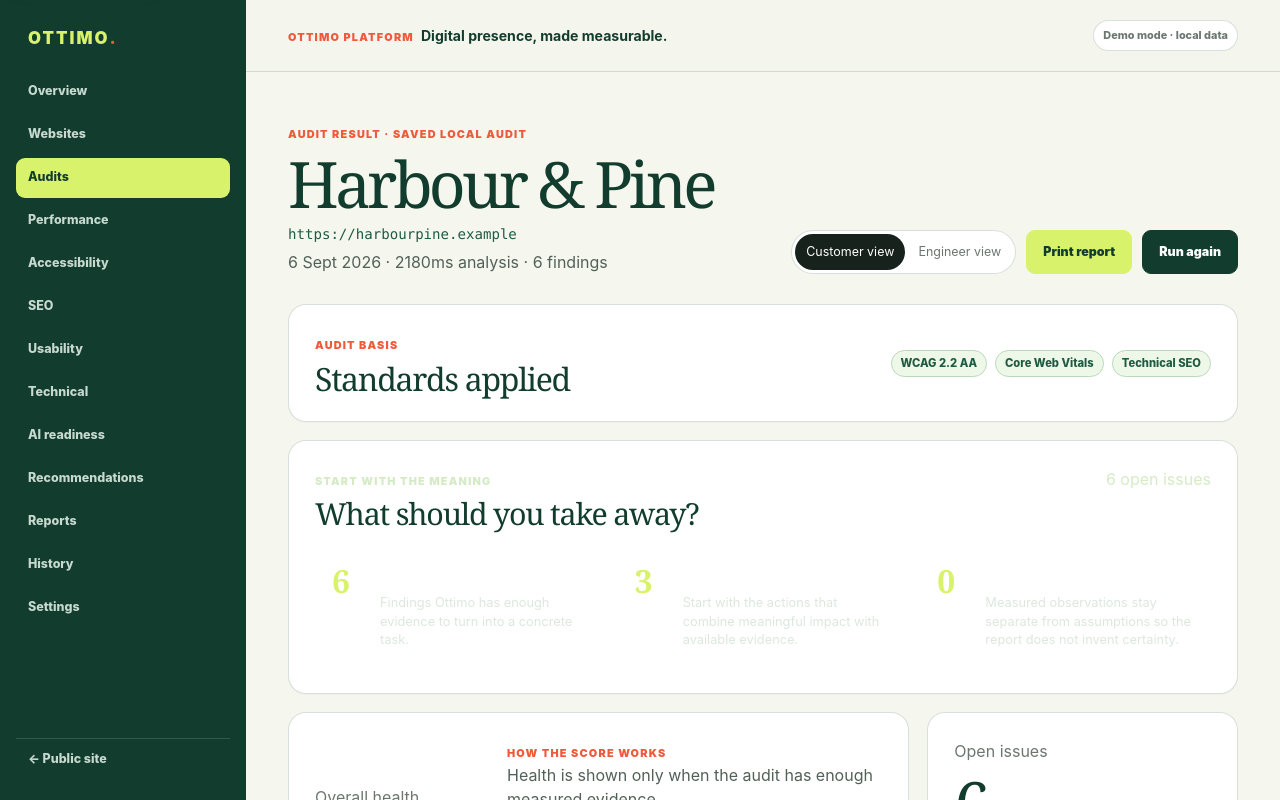
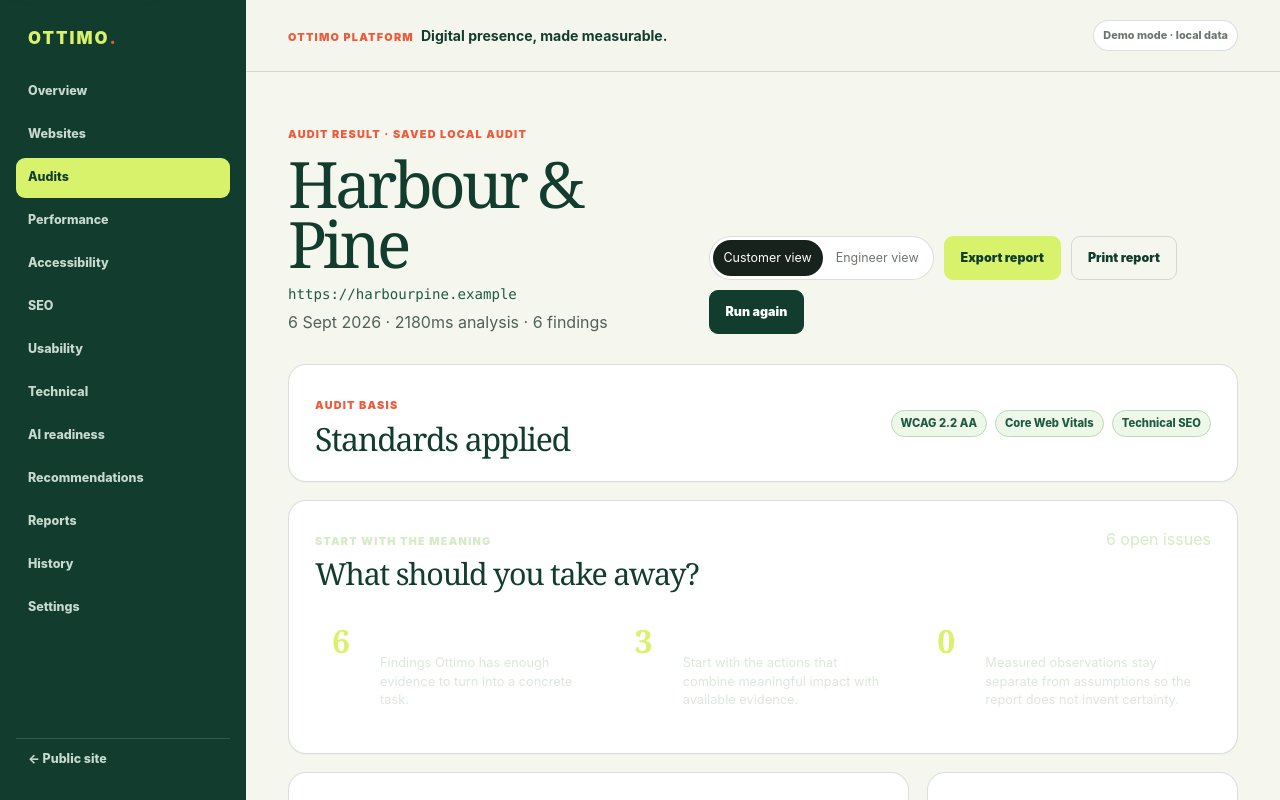
Before and after one commit to ottimosite/ottimo, a React (Vite) app: page /app/audits/audit-harbour-pine in a window 1280 px wide. Shown: the top 800 px of the page. Built offline with nearby package versions, Linux system fonts and the light colour scheme.

Commit message:
feat: expose audit report export in results

```diff
--- a/src/features/audits/AuditOverview.tsx
+++ b/src/features/audits/AuditOverview.tsx
@@ -5,6 +5,7 @@ import { storage } from '../../services/storage'
 import { auditStandards } from '../../services/audit'
 import { Badge, Button, Card, Progress, Score } from '../../components/ui'
 import { formatDate } from '../../lib/format'
+import { downloadAuditReport } from '../../lib/audit-report'
 import { IssueTable } from './Audits'
 import type { Audit } from '../../types/domain'
 
@@ -122,7 +123,7 @@ export function AuditOverview() {
   const topIssues = openIssues.slice().sort((a, b) => b.priority - a.priority).slice(0, 3)
   const screenshotUrl = stats?.screenshotUrl ?? screenshotFor(audit.url)
   return <div className="stack audit-overview">
-    <div className="page-heading"><div><span className="eyebrow">Audit result · {stats?.source === 'live' ? 'Live page inspection' : 'Saved local audit'}</span><h1>{website?.name ?? audit.url}</h1><p className="audit-url">{audit.url}</p><p>{formatDate(audit.createdAt)} · {audit.durationMs}ms analysis · {audit.issues.length} findings</p></div><div className="audit-actions"><AuditModeSwitch mode={mode} setMode={setMode} /><Button variant="secondary" onClick={() => window.print()}>Print report</Button><Button onClick={() => navigate(`/app/audits/new?url=${encodeURIComponent(audit.url)}`)}>Run again</Button></div></div>
+    <div className="page-heading"><div><span className="eyebrow">Audit result · {stats?.source === 'live' ? 'Live page inspection' : 'Saved local audit'}</span><h1>{website?.name ?? audit.url}</h1><p className="audit-url">{audit.url}</p><p>{formatDate(audit.createdAt)} · {audit.durationMs}ms analysis · {audit.issues.length} findings</p></div><div className="audit-actions"><AuditModeSwitch mode={mode} setMode={setMode} /><Button variant="secondary" onClick={() => downloadAuditReport(audit, website?.name)}>Export report</Button><Button variant="ghost" onClick={() => window.print()}>Print report</Button><Button onClick={() => navigate(`/app/audits/new?url=${encodeURIComponent(audit.url)}`)}>Run again</Button></div></div>
     <Card className="standards-card"><div><span className="eyebrow">Audit basis</span><h2>Standards applied</h2></div><div className="standards-list">{(audit.standards ?? auditStandards.map(standard => standard.name)).map(standard => <span className="standard-tag" key={standard}>{standard}</span>)}</div></Card>
     <Card className="audit-interpretation"><div className="section-head"><div><span className="eyebrow">Start with the meaning</span><h2>What should you take away?</h2></div><span className="muted">{openIssues.length} open issue{openIssues.length === 1 ? '' : 's'}</span></div><div className="interpretation-grid">
       <div className="interpretation-item"><span className="interpretation-number">{openIssues.length}</span><div><strong>Things that need action</strong><p>Findings Ottimo has enough evidence to turn into a concrete task.</p></div></div>
```
